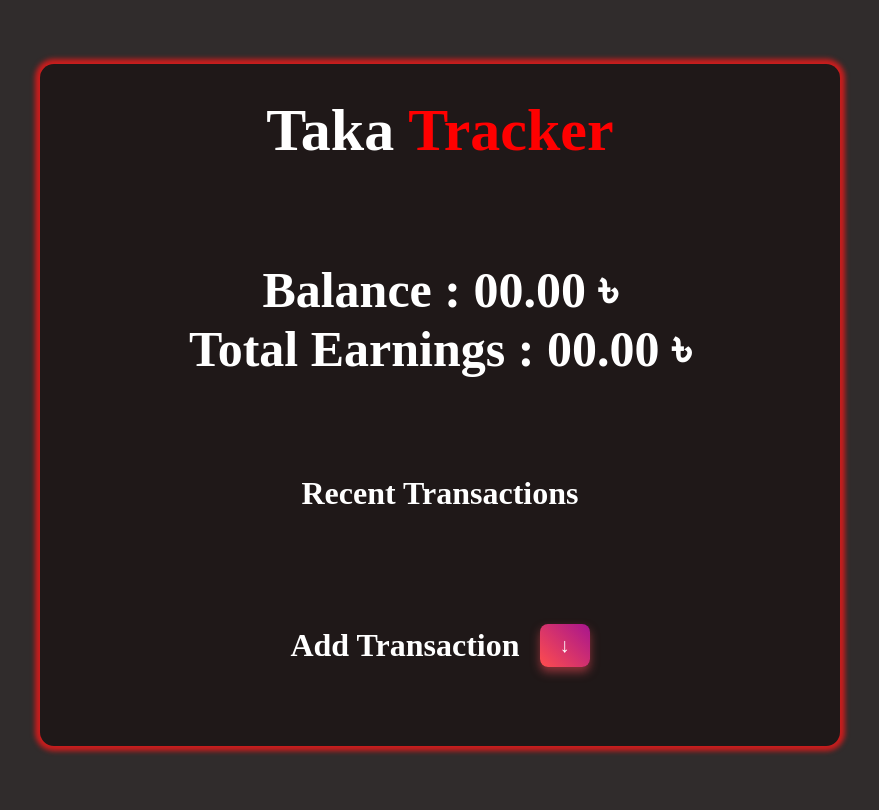
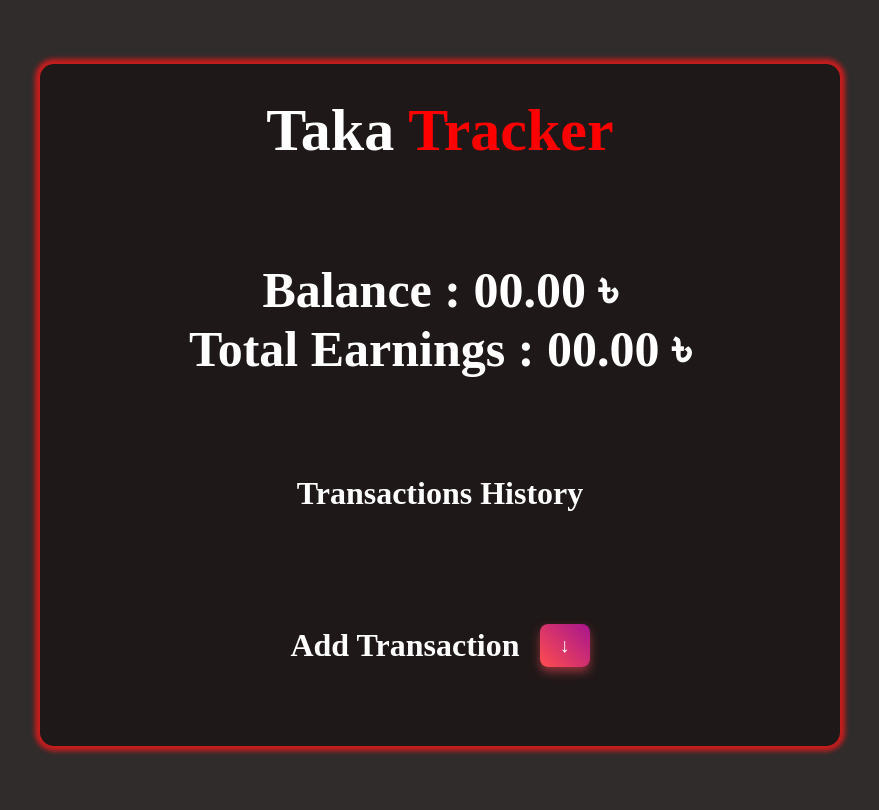
Before and after one commit to shujuwing/Taka-tracker, a plain HTML site: page index.html in a window 1280 px wide. Shown: the whole page, without its empty margins (200-1079 px from the left). Drawn offline with Linux system fonts and the light colour scheme.

Commit message:
version1.1

```diff
--- a/index.html
+++ b/index.html
@@ -22,7 +22,7 @@
             </div>
 
             <div class="transiction-history">
-                <h1>Recent Transactions</h1>
+                <h1>Transactions History</h1>
                 <ul class="transiction-list">
 
                     <!-- Transactions will be added here dynamically -->
--- a/style.css
+++ b/style.css
@@ -38,7 +38,8 @@ body{
 
 
 .app {
-    width: 800px;
+    max-width: 800px;
+    width: 100%;
     background-color: rgb(31, 24, 24);
     padding: 2rem 1rem;
     display: flex;
```
